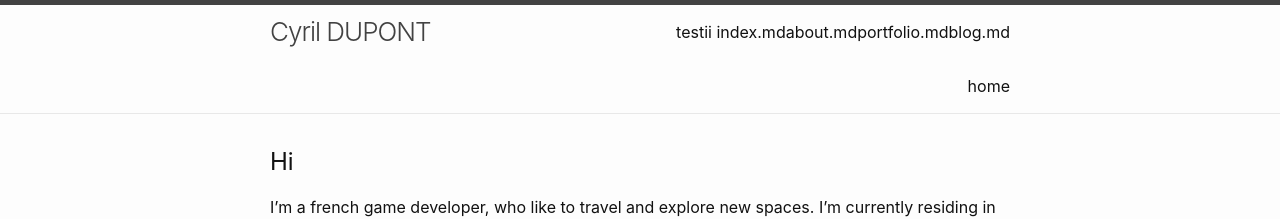
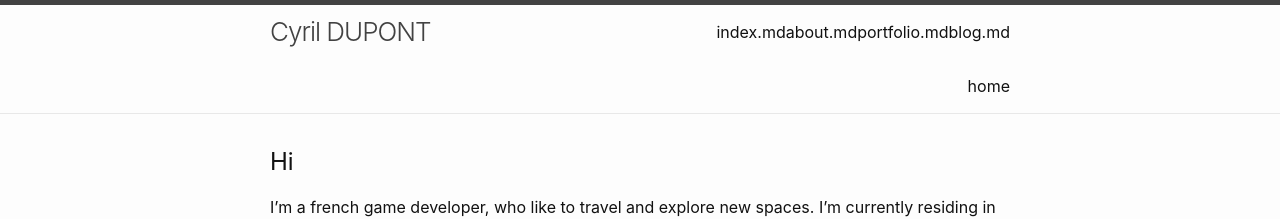
Before and after one commit to cyrild84/website, a Jekyll site: the page built from index.md, in a window 1280 px wide. Shown: the top 219 px of the page. Built offline with Jekyll 4.4.1, drawn with Linux system fonts in a browser that asks for light colours.

Commit message:
Update header.html

```diff
--- a/_includes/header.html
+++ b/_includes/header.html
@@ -16,7 +16,7 @@
             </svg>
           </span>
         </label>
-testii {{ site.header_pages }}
+{{ page_paths }}
         <div class="trigger">
           {%- for path in page_paths -%}
             {%- assign my_page = site.pages | where: "path", path | first -%}
```
